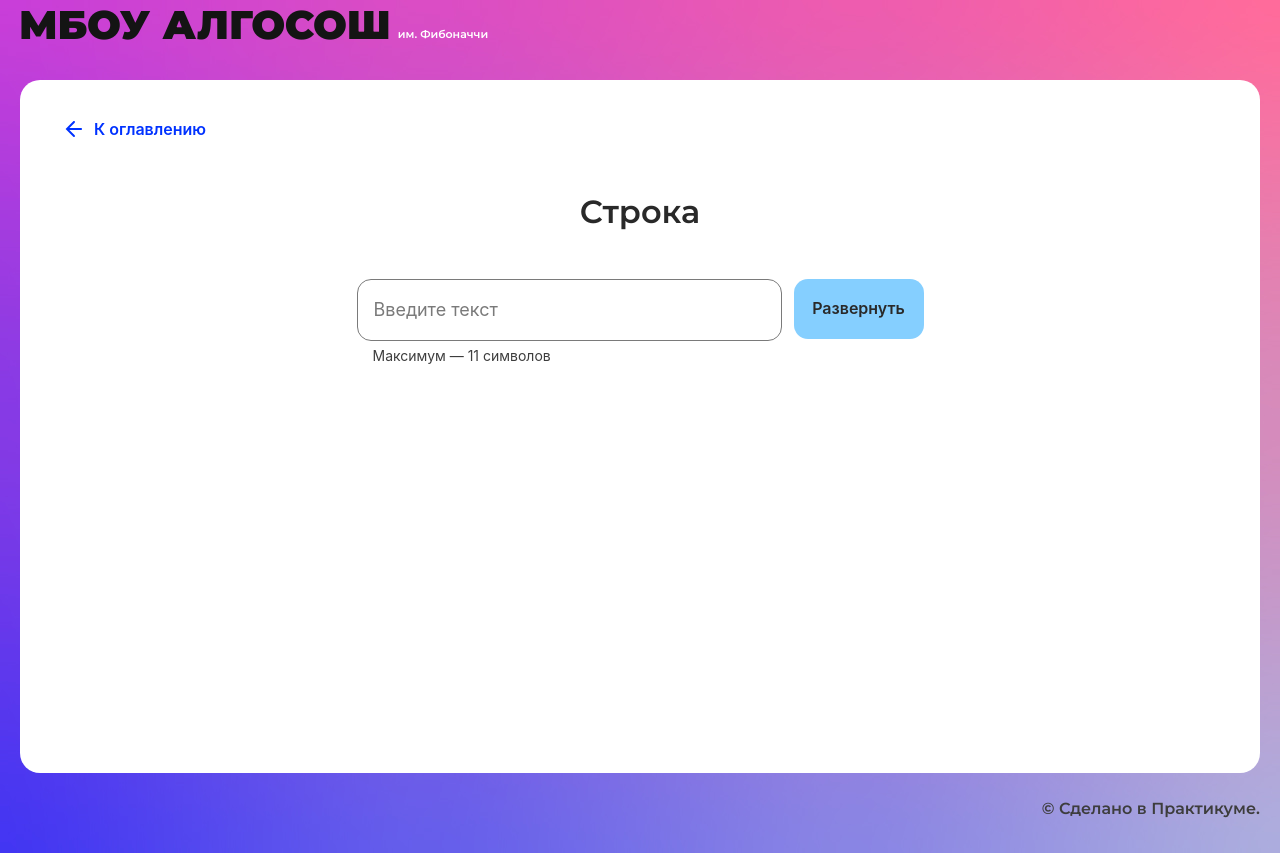
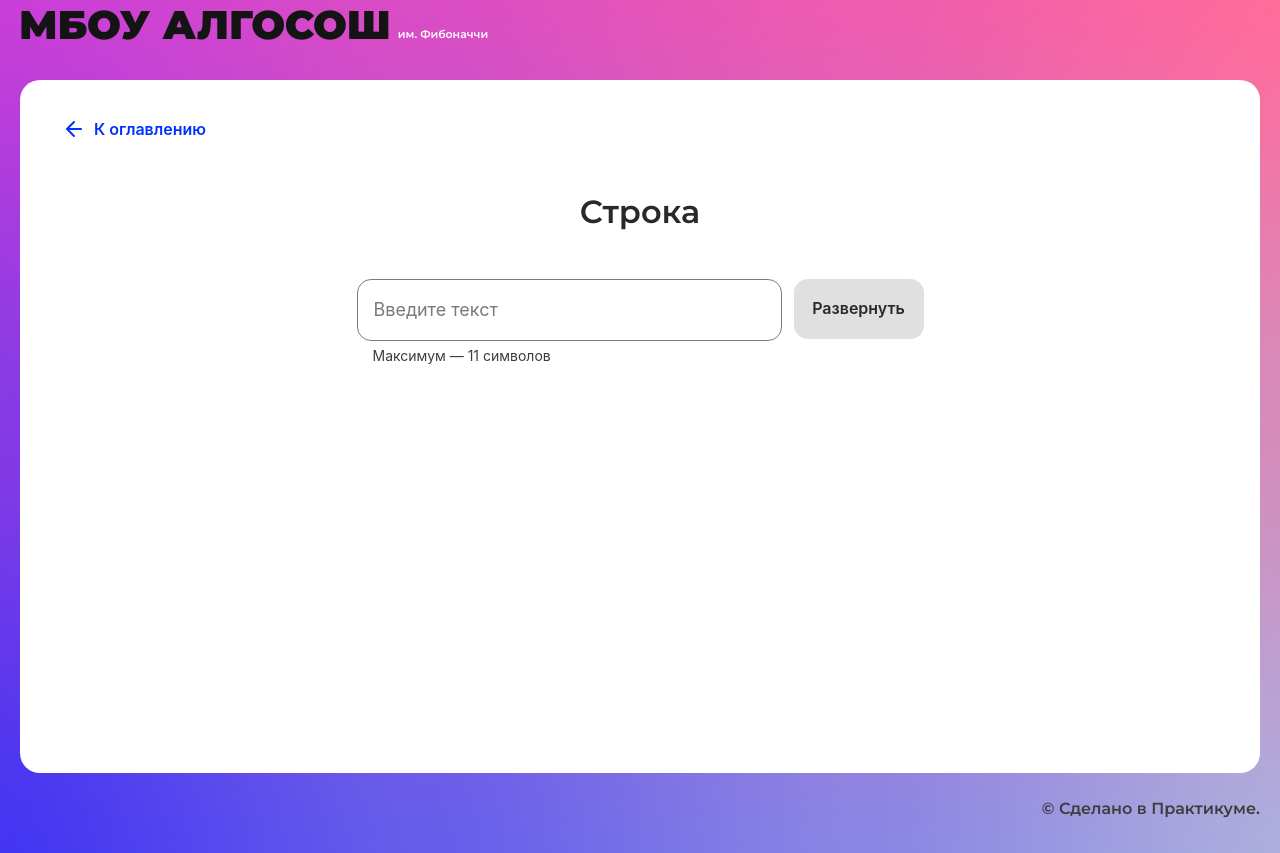
Before and after one commit to yandex-praktikum/algososh, a React (Create React App) app: page /recursion in a window 1280 px wide. Built offline with nearby package versions, Linux system fonts and the light colour scheme.

Commit message:
add reverse Logic StringPage

```diff
--- a/src/components/string/string.tsx
+++ b/src/components/string/string.tsx
@@ -1,38 +1,102 @@
-import React, {useEffect} from "react";
+import React, {FormEvent, useEffect, useState} from "react";
 import styles from './string.module.css';
 import {SolutionLayout} from "../ui/solution-layout/solution-layout";
 import {Input} from "../ui/input/input";
 import {Button} from "../ui/button/button";
 import {Circle} from "../ui/circle/circle";
 import {useForm} from "../../services/hooks/useForm";
+import {nanoid} from "nanoid";
+import {ElementStates} from "../../types/element-states";
+
+interface Iindexes {
+    start: number,
+    end: number
+}
 
 export const StringComponent: React.FC = () => {
     const {values, handleChange, setValues} = useForm({});
+    const [circlesList, setList] = useState<Array<string>>([]);
+    const [indexes, setIndexes] = useState<Iindexes>({start: 0, end: 0});
+    const [isLoading, setIsLoading] = useState<boolean | undefined>(false);
     let data: string | '' = values?.data;
-    const circlesList: string[] | [] = data?.split('');
-    console.log(circlesList);
+
+    const swap = (arr: string[], firstIndex: number, secondIndex: number): void => {
+        const temp = arr[firstIndex];
+        arr[firstIndex] = arr[secondIndex];
+        arr[secondIndex] = temp;
+    }
+
+    const makeDelay = (time: number) => new Promise<void>(
+        resolve => setTimeout(resolve, time)
+    );
+
+    const reverseString = async (arr: string[]): Promise<string[]> => {
+        setIsLoading(true);
+        let list = [...arr];
+        let i = 0, j = list.length - 1;
+        await makeDelay(1000);
+        while (j >= i) {
+            setIndexes({start: i, end: j});
+            swap(list, i, j);
+            setList([...list]);
+            j--;
+            i++;
+            await makeDelay(1000);
+        }
+        setIndexes({start: Infinity, end: -Infinity});
+        setIsLoading(false);
+        return list;
+    }
+
+    const handleSubmit = (e: FormEvent<HTMLFormElement> | FormEvent<HTMLButtonElement>): void => {
+        e.preventDefault();
+        if (circlesList) {
+            reverseString(circlesList);
+        }
+        setValues({...values, data: ''});
+    }
+
+    const defineCircleState = (start: number, end: number, index: number): ElementStates => {
+        if (start === 0 && end === 0) {
+            return ElementStates.Default
+        }
+        if (index === start || index === end) {
+            return ElementStates.Changing
+        }
+        if (index < start || index > end) {
+            return ElementStates.Modified
+        }
+        return ElementStates.Default;
+    }
+
+    useEffect(() => {
+        setList(data?.split(''));
+        setIndexes({start: 0, end: 0});
+    }, [values]);
 
     return (
         <SolutionLayout title="Строка">
-            <form className={styles.form}>
+            <form className={styles.form} onSubmit={handleSubmit}>
                 <Input type={'text'}
                        maxLength={11}
                        isLimitText={true}
                        extraClass={`${styles.input}`}
                        onChange={handleChange}
                        name={'data'}
-                       value={values.data || ""}/>
+                       value={data || ""}
+                       disabled={isLoading}/>
                 <Button text={'Развернуть'}
                         type={'submit'}
-                        isLoader={false}/>
+                        isLoader={isLoading}
+                        disabled={!data}/>
             </form>
             <ul className={styles.circleList}>
-                {circlesList?.map((char) => {
+                {circlesList?.map((char, idx) => {
                     return (
-                        <li className={styles.listItem}>
-                            <Circle letter={`${char}`}/>
+                        <li key={nanoid()} className={styles.listItem}>
+                            <Circle state={defineCircleState(indexes.start, indexes.end, idx)}
+                                    letter={`${char}`}/>
                         </li>
-
                     )
                 })}
             </ul>
```
